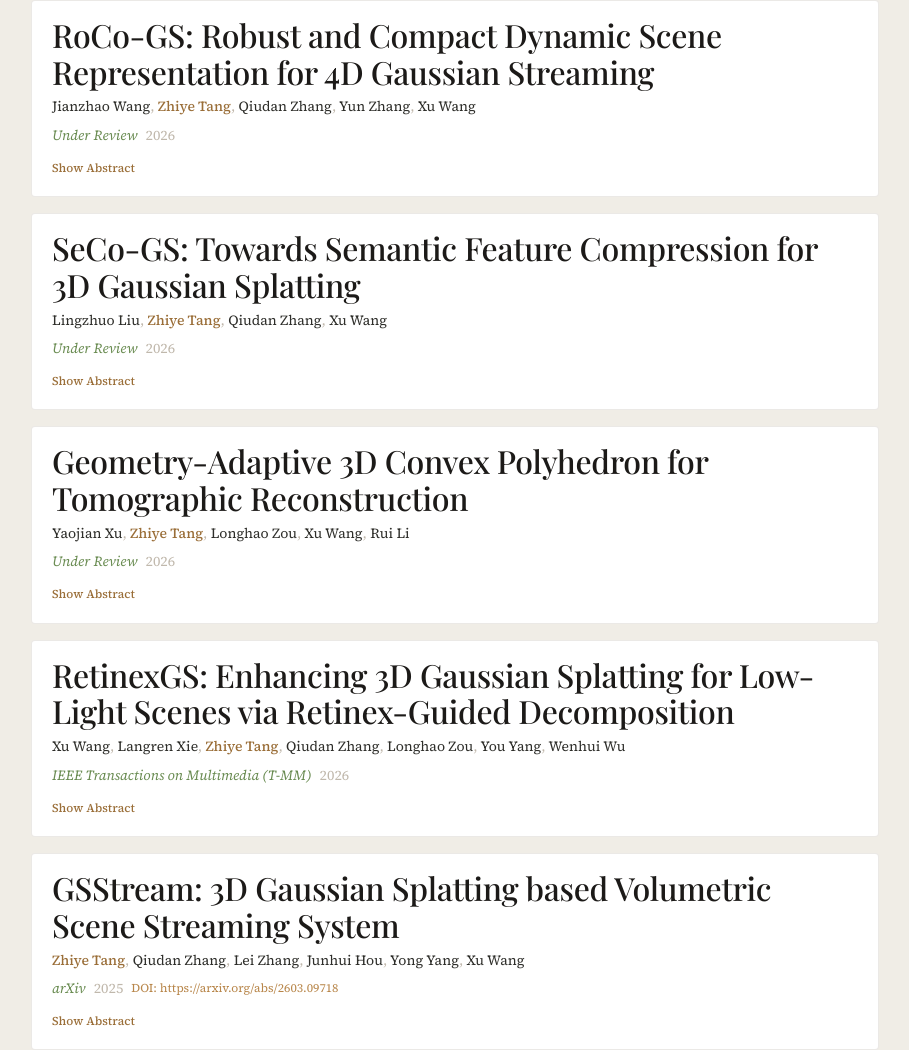
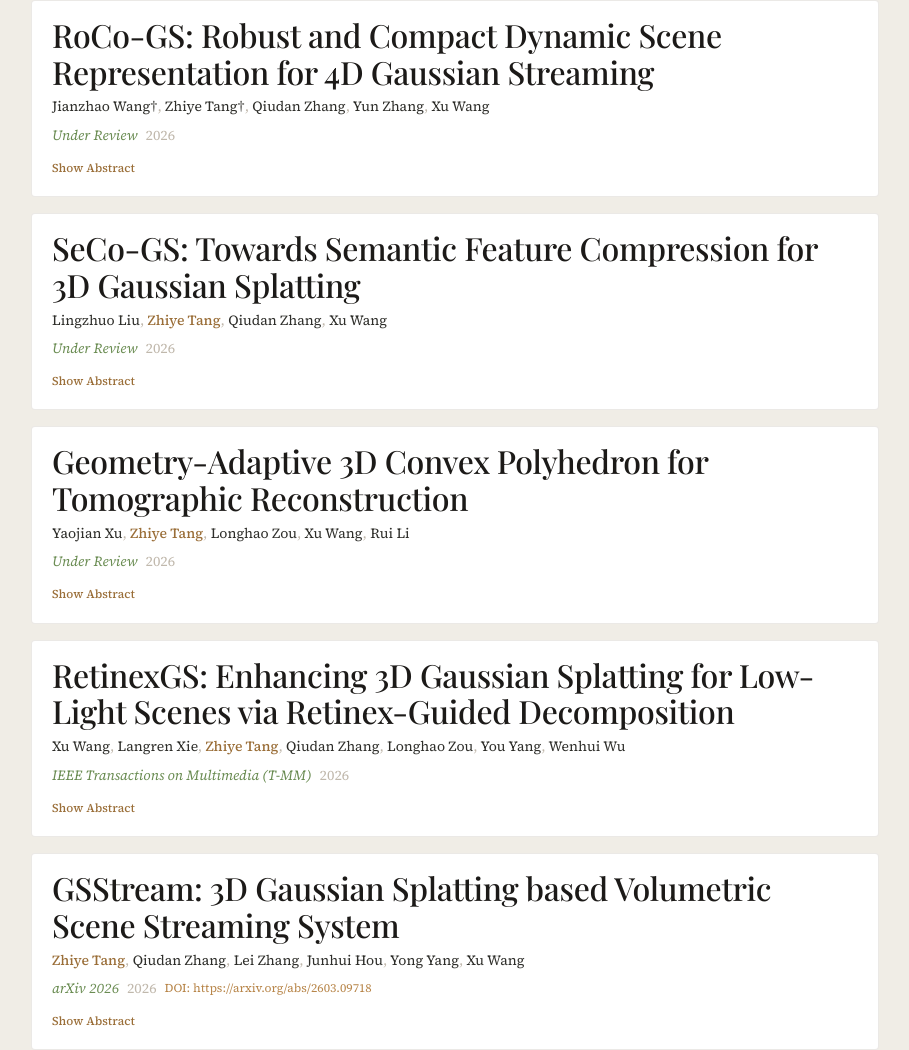
Before and after one commit to ZhiyeTang/zhiyetang.github.io, a React (Vite) app: page / in a window 1280 px wide. Shown: the part 1274-2324 px from the top of the page, without its empty margins (185-1094 px from the left). Built offline with nearby package versions, Linux system fonts and the light colour scheme; a web font is replaced by a local one.

Commit message:
Update: GSStream to arXiv 2026; Add cross symbols to Roco-GS authors

```diff
--- a/src/data/index.ts
+++ b/src/data/index.ts
@@ -73,7 +73,7 @@ export const publications: Publication[] = [
   },
   {
     title: 'RoCo-GS: Robust and Compact Dynamic Scene Representation for 4D Gaussian Streaming',
-    authors: ['Jianzhao Wang', 'Zhiye Tang', 'Qiudan Zhang', 'Yun Zhang', 'Xu Wang'],
+    authors: ['Jianzhao Wang†', 'Zhiye Tang†', 'Qiudan Zhang', 'Yun Zhang', 'Xu Wang'],
     venue: 'Under Review',
     year: 2026,
     doi: '',
@@ -118,8 +118,8 @@ export const publications: Publication[] = [
   {
     title: 'GSStream: 3D Gaussian Splatting based Volumetric Scene Streaming System',
     authors: ['Zhiye Tang', 'Qiudan Zhang', 'Lei Zhang', 'Junhui Hou', 'Yong Yang', 'Xu Wang'],
-    venue: 'arXiv',
-    year: 2025,
+    venue: 'arXiv 2026',
+    year: 2026,
     doi: 'https://arxiv.org/abs/2603.09718',
     abstract: {
       en: 'Recently, the 3D Gaussian splatting (3DGS) technique for real-time radiance field rendering has revolutionized the field of volumetric scene representation, providing users with an immersive experience. But in return, it also poses a large amount of data volume, which is extremely bandwidth-intensive. Cutting-edge researchers have tried to introduce different approaches and construct multiple variants for 3DGS to obtain a more compact scene representation, but it is still challenging for real-time distribution. In this paper, we propose GSStream, a novel volumetric scene streaming system to support 3DGS data format. Specifically, GSStream integrates a collaborative viewport prediction module to better predict users\' future behaviors by learning collaborative priors and historical priors from multiple users and users\' viewport sequences and a deep reinforcement learning (DRL)-based bitrate adaptation module to tackle the state and action space variability challenge of the bitrate adaptation problem, achieving efficient volumetric scene delivery. Besides, we first build a user viewport trajectory dataset for volumetric scenes to support the training and streaming simulation. Extensive experiments prove that our proposed GSStream system outperforms existing representative volumetric scene streaming systems in visual quality and network usage. Demo video: https://youtu.be/3WEe8PN8yvA.',
```
